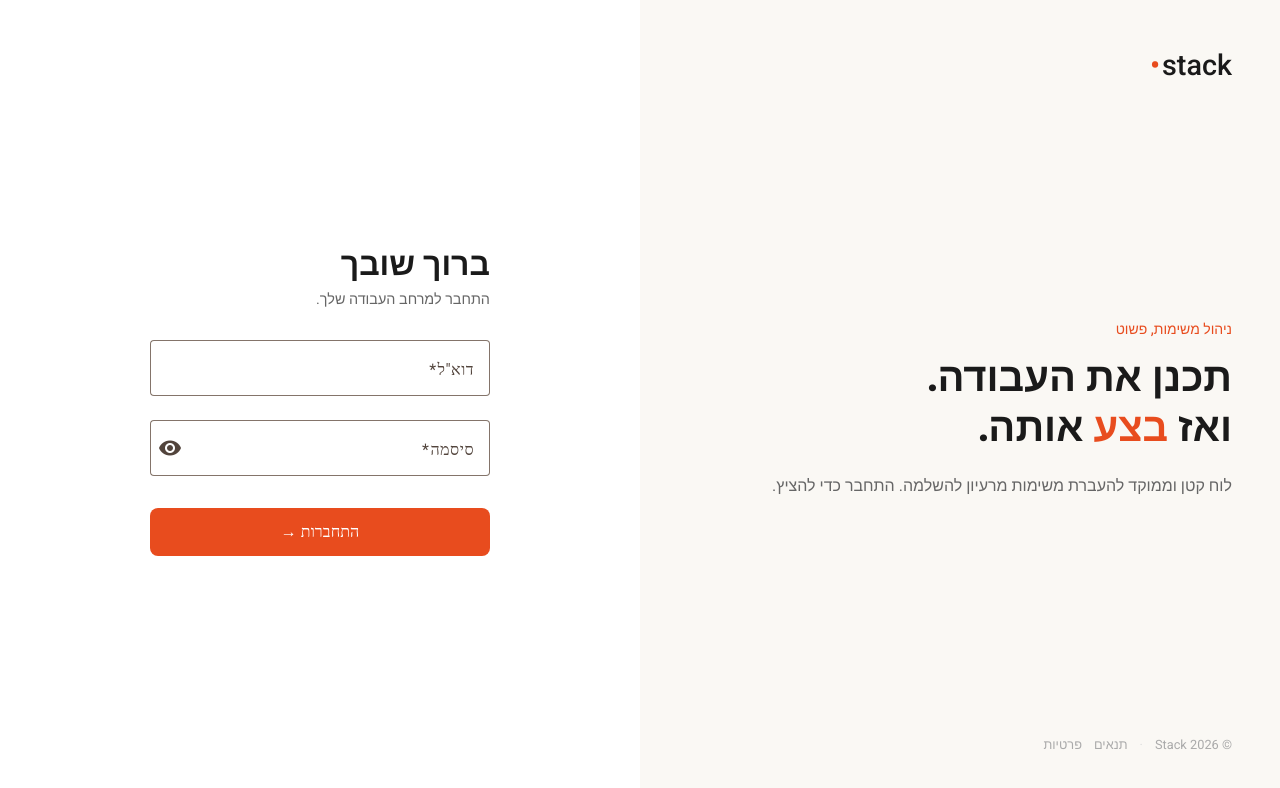
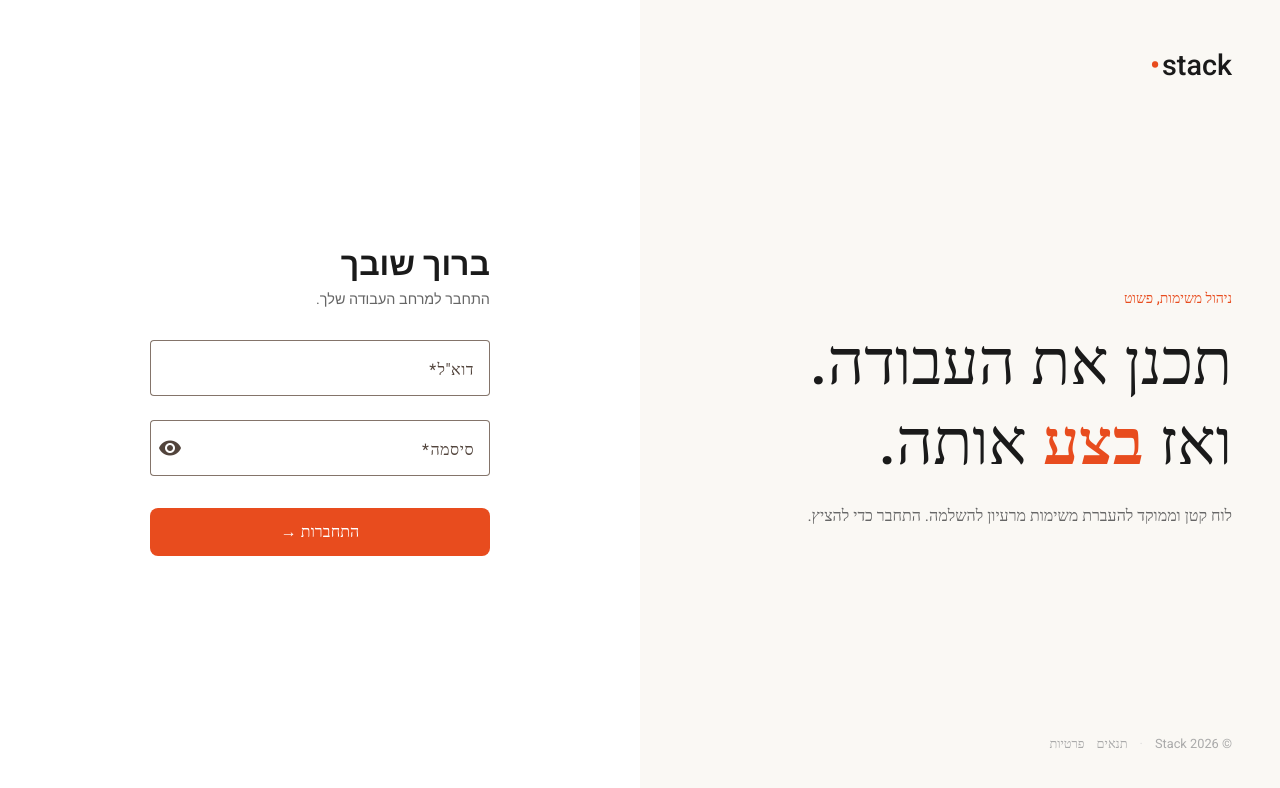
Before and after one commit to YoavEshel1/InfraEdge, an Angular app: page /login in a window 1280 px wide. Shown: the top 788 px of the page. Built offline with nearby package versions, Linux system fonts and the light colour scheme.

Commit message:
login fix

```diff
--- a/src/app/features/login/login.component.html
+++ b/src/app/features/login/login.component.html
@@ -9,10 +9,10 @@
     </div>
     <div class="promo-content">
       <p class="promo-label">ניהול משימות, פשוט</p>
-      <h2 class="promo-heading">
+      <div class="promo-heading">
         תכנן את העבודה.<br />
         ואז <span class="highlight">בצע</span> אותה.
-      </h2>
+      </div>
       <p class="promo-description">
         לוח קטן וממוקד להעברת משימות מרעיון להשלמה. התחבר כדי להציץ.
       </p>
--- a/src/app/features/login/login.component.scss
+++ b/src/app/features/login/login.component.scss
@@ -76,6 +76,7 @@
     flex-direction: column;
     padding: 48px;
     text-align: right;
+    font-family: 'Roboto';
 
     .logo {
       align-self: flex-start; // sits at the left edge of this column
@@ -102,15 +103,15 @@
       }
 
       .promo-heading {
-        font-size: 2.5rem;
-        font-weight: 700;
+        font-size: 4rem;
+        font-weight: 500;
         line-height: 1.25;
         color: $text-default;
         margin: 0 0 20px;
 
         .highlight {
           color: $brand-primary;
-          font-weight: 800;
+          font-weight: 600;
         }
       }
 
```
